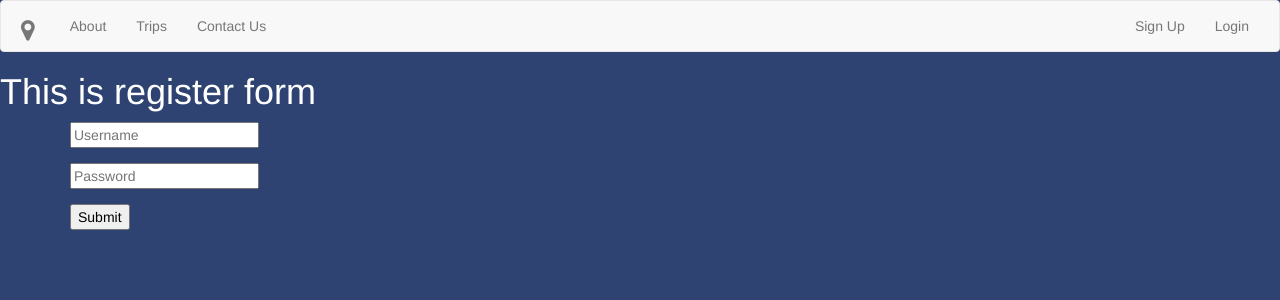
After one commit to tanmay-07/travel_planner, a Node server app: page /register in a window 1280 px wide. The commit adds this page. Shown: the top 300 px of the page. Run offline with Node 20, Linux system fonts and the light colour scheme; some libraries are stand-ins or nearby versions.

Commit message:
Added user Authorization
Added signup, login and logout. User can make a comment or add a new
trip only if looged in.

```diff
--- a/app.js
+++ b/app.js
@@ -6,106 +6,48 @@ var bodyParser = require('body-parser'),
     app        = express(),
     Trip       = require("./db_trips"),
     Comment    = require("./db_comments"),
+    passport   = require("passport"),
+    LocalStrategy = require("passport-local"),
+    User         = require("./user");
     seedDB       = require("./seed");
+
+var tripRoutes = require("./routes/trips"),
+    commentRoutes = require("./routes/comments"),
+    indexRoutes = require("./routes/index");
+
+//PASSSPORT CONFIG
+
+app.use(require("express-session")({
+    secret:"Learing Authentication",
+    resave: false,
+    saveUninitialized: false
+}));
+app.use(passport.initialize());
+app.use(passport.session());
+passport.use(new LocalStrategy(User.authenticate()));
+passport.serializeUser(User.serializeUser());
+passport.deserializeUser(User.deserializeUser());
+
 
 //APP CONFIG
 app.use(express.static(__dirname + '/public'));
 mongoose.connect("mongodb://localhost/travel_planner");
 app.use(bodyParser.urlencoded({extended:true}));
-
+app.use(bodyParser.json());
 app.set("view engine", "ejs");
 
-seedDB();
+seedDB(); //seeding data to databse
+
+app.use(function(req, res, next){
+   res.locals.currentUser = req.user;
+   next();
+});
+
 
 //ROUTES
-//  ROOT ROUTE
-app.get("/",function(req,res){
-   res.redirect('/trips');
-});
-//INDEX ROUTE
-app.get("/trips",function(req,res){
-    var trips =[];
-    Trip.find({},function(err,ans){
-       if(!err){
-           trips = ans;
-           res.render('trips/trips',{trips:trips});
-       }
-    });
-
-});
-
-//CREATE ROUTE (POST REQUEST)
-app.post("/trips",function(req,res){
-   //CREATING NEW TRIP OBJECT TO STORE INTO DATABSE
-    var newTrip = {
-        place: req.body.place,
-        img: req.body.image,
-        cost: req.body.cost
-    };
-    // ADDING NEW TRIP TO THE DATABASE
-    Trip.create(newTrip,function(err,ans){
-        if(!err){
-            res.redirect("/trips");
-        }
-    });
-
-});
-
-app.get("/trips/new",function(req,res){
-   res.render("new");
-});
-
-//SHOW ROUTE
-app.get("/trips/:id",function(req,res){
-    var id = req.params.id;
-    console.log(id);
-    var trip ={};
-    Trip.findById(req.params.id).populate("comments").exec(function(err,ans){
-       if(!err){
-           //console.log(ans);
-           trip = ans;
-           res.render("trips/show",{trip:trip});
-       }
-    });
-   //res.send("this is show route and id = " +id);
-});
-//CONTACT US PAGE ROUTE
-app.get("/contact", function(req,res){
-   res.render("contact");
-});
-//ABOUT PAGE ROUTE
-app.get("/about", function(req, res){
-   res.render("about");
-});
-//=====================
-//COMMENT ROUTES
-//=====================
-
-app.get("/trips/:id/comments/new",function(req,res){
-    Trip.findById(req.params.id,function(err,ans){
-        if(!err){
-            console.log(ans);
-            res.render("comments/new", {trip:ans});
-        }
-    })
-
-});
-
-app.post("/trips/:id/comments",function(req, res){
-
-   Trip.findById(req.params.id,function(err,trip){
-       if(!err){
-           Comment.create(req.body.comment,function(err,comment){
-               if(!err){
-                   trip.comments.push(comment);
-                   trip.save();
-                   res.redirect("/trips/"+trip._id);
-               }
-           })
-
-       }
-   }) ;
-});
+app.use(indexRoutes);
+app.use(commentRoutes);
+app.use(tripRoutes);
 //STARTING SERVER
 
 app.listen(process.env.PORT,process.env.IP, function(){
--- a/db_comments.js
+++ b/db_comments.js
@@ -2,6 +2,12 @@ var mongoose = require("mongoose");
 
 var commentsSchema = mongoose.Schema({
     text: String,
-    author: String
+    author: {
+        id:{
+            type:mongoose.Schema.Types.ObjectId,
+            ref:"User"
+        },
+        username: String
+    }
 });
-module.exports = mongoose.model("Comment", commentsSchema);
+module.exports = mongoose.model("Comment", commentsSchema)
--- a/db_trips.js
+++ b/db_trips.js
@@ -4,6 +4,14 @@ var tripsSchema = mongoose.Schema({
    place: String,
    img: String,
    cost: Number,
+   description: String,
+   author:{
+       id:{
+           type:mongoose.Schema.Types.ObjectId,
+           ref:"User"
+       },
+       username: String
+   },
    comments:[
            {
             type:mongoose.Schema.Types.ObjectId,
@@ -12,5 +20,4 @@ var tripsSchema = mongoose.Schema({
        ]
 });
 //SETTING UP MONGOOSE MODEL
-var Trip  = mongoose.model("Trip", tripsSchema);
-module.exports = Trip;
+module.exports = mongoose.model("Trip", tripsSchema);
--- a/package.json
+++ b/package.json
@@ -12,6 +12,10 @@
     "body-parser": "^1.17.0",
     "ejs": "^2.5.6",
     "express": "^4.15.0",
-    "mongoose": "^4.8.5"
+    "express-session": "^1.15.1",
+    "mongoose": "^4.8.5",
+    "passport": "^0.3.2",
+    "passport-local": "^1.0.0",
+    "passport-local-mongoose": "^4.0.0"
   }
 }
--- a/public/styles.css
+++ b/public/styles.css
@@ -1,6 +1,7 @@
 body{
-	background-color: #D3D3D3;
+	background-color: #2E4372;
 	margin:0;
+	color:white;
 }
 
 nav{
@@ -17,3 +18,14 @@ i{
 #about{
 	width:90%;
 }
+.thumbnail{
+    padding:0;
+    border-radius:10px;
+}
+form{
+	color:black;
+}
+img{
+    width:100%;
+    border-radius:10px;
+}
--- /dev/null
+++ b/routes/index.js
@@ -0,0 +1,67 @@
+var express = require("express");
+var router = express.Router(),
+ passport   = require("passport"),
+ User         = require("../user");
+
+//  ROOT ROUTE
+router.get("/",function(req,res){
+   res.redirect('/trips');
+});
+
+//CONTACT US PAGE ROUTE
+router.get("/contact", function(req,res){
+   res.render("contact");
+});
+//ABOUT PAGE ROUTE
+router.get("/about", function(req, res){
+   res.render("about");
+});
+
+//==============
+// AUTH ROUTES
+//==============
+
+//REGISTER ROUTE
+router.get("/register",function(req, res){
+   res.render("register");
+});
+
+//handle sign up
+router.post('/register', function(req, res) {
+      User.register(new User({ username : req.body.username }), req.body.password, function(err, user) {
+          if (err) {
+            return res.render("register");
+          }
+
+          passport.authenticate('local')(req, res, function () {
+            res.redirect('/trips');
+          });
+      });
+});
+
+//LOGIN ROUTES
+router.get("/login",function(req,res){
+    res.render("login");
+});
+
+router.post("/login", passport.authenticate("local",
+    {
+        successRedirect:"/trips",
+        failureRedirect:"/login"
+
+    }), function(req, res){
+});
+
+// LOGOUT ROUTE
+router.get("/logout",function(req,res){
+   req.logout();
+   res.redirect("/trips");
+});
+
+function isLoggedIn(req,res, next){
+    if(req.isAuthenticated()){
+        return next();
+    }
+    res.redirect("/login");
+}
+module.exports = router
--- /dev/null
+++ b/user.js
@@ -0,0 +1,8 @@
+var mongoose = require("mongoose");
+var passportLocalMongoose = require("passport-local-mongoose");
+var userSchema = new mongoose.Schema({
+    username: String,
+    password: String
+});
+userSchema.plugin(passportLocalMongoose);
+module.exports = mongoose.model("User", userSchema);
--- a/views/comments/new.ejs
+++ b/views/comments/new.ejs
@@ -10,10 +10,7 @@
                     <label for="comment[text]" id ="sizing-addon1" class="input-group-addon">Comment</label>
                     <input type="text" class="form-control" name="comment[text]" placeholder="Enter your comment" aria-describedby="sizing-addon1">
                 </div>
-                <div class="input-group form-group">
-                    <span for="comment[author]" id="img-addon" class="input-group-addon">Author</span>
-                    <input type="text" name="comment[author]" class="form-control" placeholder="Enter your name" aria-describedby="img-addon">
-                </div>
+
                 <div class="input-group form-group">
                     <input type="submit" class="btn btn-primary btn-block" name="submit">
                 </div>
--- a/views/partials/header.ejs
+++ b/views/partials/header.ejs
@@ -18,6 +18,15 @@
 					<li><a href="/trips">Trips</a></li>
 					<li><a href="/contact">Contact Us</a></li>
 				</ul>
+				<ul class="nav navbar-nav navbar-right">
+					<% if(!currentUser){ %>
+					<li><a href="/register">Sign Up</a></li>
+					<li><a href="/login">Login</a></li>
+					<% }else{ %>
+					<li><a href="#">Hi <%=currentUser.username%></a></li>
+					<li><a href="/logout">Logout</a></li>
+					<% } %>
+				</ul>
 			</div>
 		</div>
 	</nav>
--- /dev/null
+++ b/views/register.ejs
@@ -0,0 +1,17 @@
+<% include ./partials/header %>
+<h1>This is register form</h1>
+<div class="container">
+    <form action="/register" method="post" class="input-group">
+        <div class="form-group">
+            <input type="text" name="username" class="input-group-item" placeholder="Username">
+        </div>
+        <div class="form-group">
+            <input type="password" name="password" class="input-group-item" placeholder="Password">
+        </div>
+        <div class="form-group">
+        	<input type="submit" name="submit">
+        </div>
+    </form>
+</div>
+
+<% include ./partials/footer %>
--- a/views/trips/new.ejs
+++ b/views/trips/new.ejs
@@ -14,6 +14,10 @@
                     <input type="text" name="image" class="form-control" placeholder="Enter image URL" aria-describedby="img-addon">
                 </div>
                 <div class="input-group form-group">
+                    <span for="desc" id="desc-addon" class="input-group-addon">Descritption</span>
+                    <input type="text" name="desc" class="form-control" placeholder="Enter description" aria-describedby="desc-addon">
+                </div>
+                <div class="input-group form-group">
                     <label for="cost" id="cost-addon" class="input-group-addon">Cost</label>
                     <input type="number" class="form-control" name="cost" aria-describedby="cost-addon">
                 </div>
--- a/views/trips/trips.ejs
+++ b/views/trips/trips.ejs
@@ -11,11 +11,13 @@
          <div class="row" class="flex">
         <% trips.forEach(function(trip){  %>
            <div class="col-md-3 col-sm-6">
+                <a href="/trips/<%=trip._id%>">
                 <div class="thumbnail">
                     <img src="<%=trip.img%>"></img>
                     <div class="caption text-center"> <%=trip.place %></div>
-                    <a href="/trips/<%=trip._id%>" class="btn btn-primary">More Info</a>
+
                 </div>
+                </a>
            </div>
 
 
```
Also changed, not shown: public/show.css (added, +17 -0 lines), routes/comments.js (added, +46 -0 lines), routes/trips.js (added, +67 -0 lines), seed.js (+25 -24 lines), views/login.ejs (added, +17 -0 lines), views/trips/show.ejs (+42 -11 lines).
